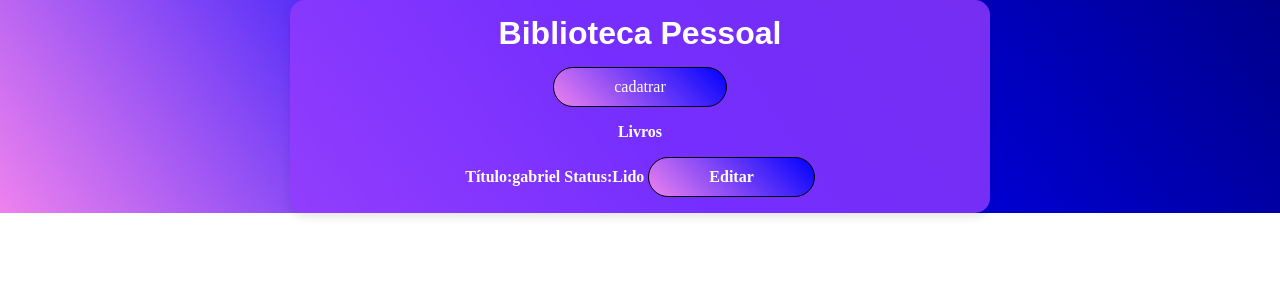
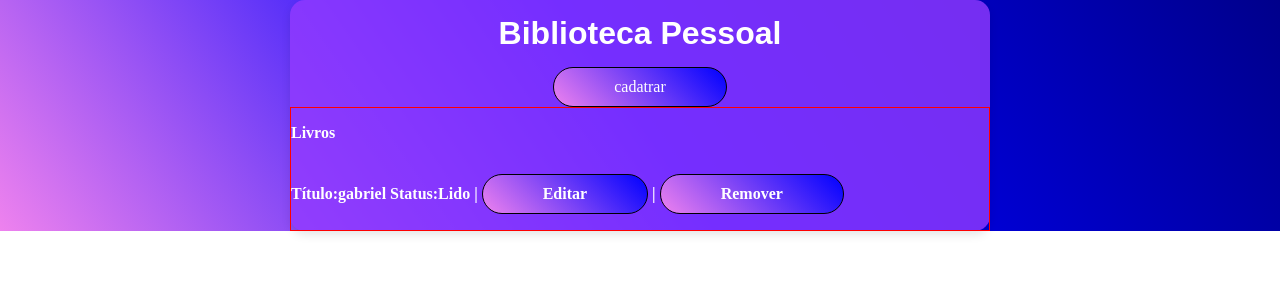
Before and after one commit to gabryellgs/Personal-Library, a Django app: page /telaPrincipal/ in a window 1280 px wide. Shown: the top 300 px of the page. Run offline with Django 5.2, Linux system fonts and the light colour scheme; data comes from the database, SQL or seed files in the repository; both versions use the stored data as it was after the commit.

Commit message:
ajuste na tela Principal

```diff
--- a/BibliotecaPessoal/urls.py
+++ b/BibliotecaPessoal/urls.py
@@ -1,10 +1,11 @@
 from django.contrib import admin
 from django.urls import path
-from core.views import telaPrincipal, telaCadastro, telaEditar
+from core.views import telaPrincipal, telaCadastro, telaEditar, telaRemover
 
 urlpatterns = [
     path('telaPrincipal/',telaPrincipal, name='telaPrincipal' ),
     path('telaCadastro/', telaCadastro, name='telaCadastro'),
     path('telaEditar/<int:id>/', telaEditar, name='telaEditar'),
+    path('telaRemover/<int:id>/', telaRemover, name='telaRemover'),
     path('admin/', admin.site.urls),
 ]
--- a/core/static/estiloTP.css
+++ b/core/static/estiloTP.css
@@ -5,7 +5,7 @@ body {
   background-repeat: no-repeat;
   display: flex;
   justify-content: center;
-  align-items: center;
+
   color: white;
 }
 
@@ -27,7 +27,6 @@ h1 {
 
 a {
   display: inline-block;
-  text-align: center;
   background: linear-gradient(45deg, violet, blue);
   border-radius: 20px;
   border: 1px solid black;
@@ -45,6 +44,10 @@ a:hover {
 
 
 .biblio{
+  border:1px solid red;
   font-size: 16px;
   font-weight: bold;
+  display: flex;
+  flex-direction: column;
+  align-items: start;
 }
--- a/core/views.py
+++ b/core/views.py
@@ -30,14 +30,20 @@ def telaEditar(request, id):
 
   blivro = livro.objects.get(pk=id)
 
-  formBusca = LivroForm(request.POST or None, instance=blivro)
+  formEditar = LivroForm(request.POST or None, instance=blivro)
 
-  if formBusca.is_valid():
-    formBusca.save()
+  if formEditar.is_valid():
+    formEditar.save()
     return redirect('telaPrincipal')
 
   contexto = {
-    'form_livro': formBusca
+    'form_livro': formEditar
   }
 
   return render(request, 'telaCadastro.html', contexto )
+
+# função de remover curso
+def telaRemover(request, id):
+  Removlivro = livro.objects.get(pk=id)
+  Removlivro.delete()
+  return redirect('telaPrincipal')
--- a/templates/telaPrincipal.html
+++ b/templates/telaPrincipal.html
@@ -18,12 +18,15 @@
       <a href="{% url 'telaCadastro' %}"> cadatrar</a>
     </div>
     <div class="biblio">
-       <p>Livros</p>
+       <p>
+          Livros
+       </p>
        {% for livro in Livros %}
-        <p>
+        <p class="">
           Título:{{livro.titulo}}
           Status:{{livro.status}}
-          <a href="{% url 'telaEditar' livro.id %}">Editar</a>
+          | <a href="{% url 'telaEditar' livro.id %}"> Editar</a>
+          | <a href="{% url 'telaRemover' livro.id %}">Remover</a>
         </p>
        {% empty %}
         <p>
```
Also changed, not shown: db.sqlite3.
